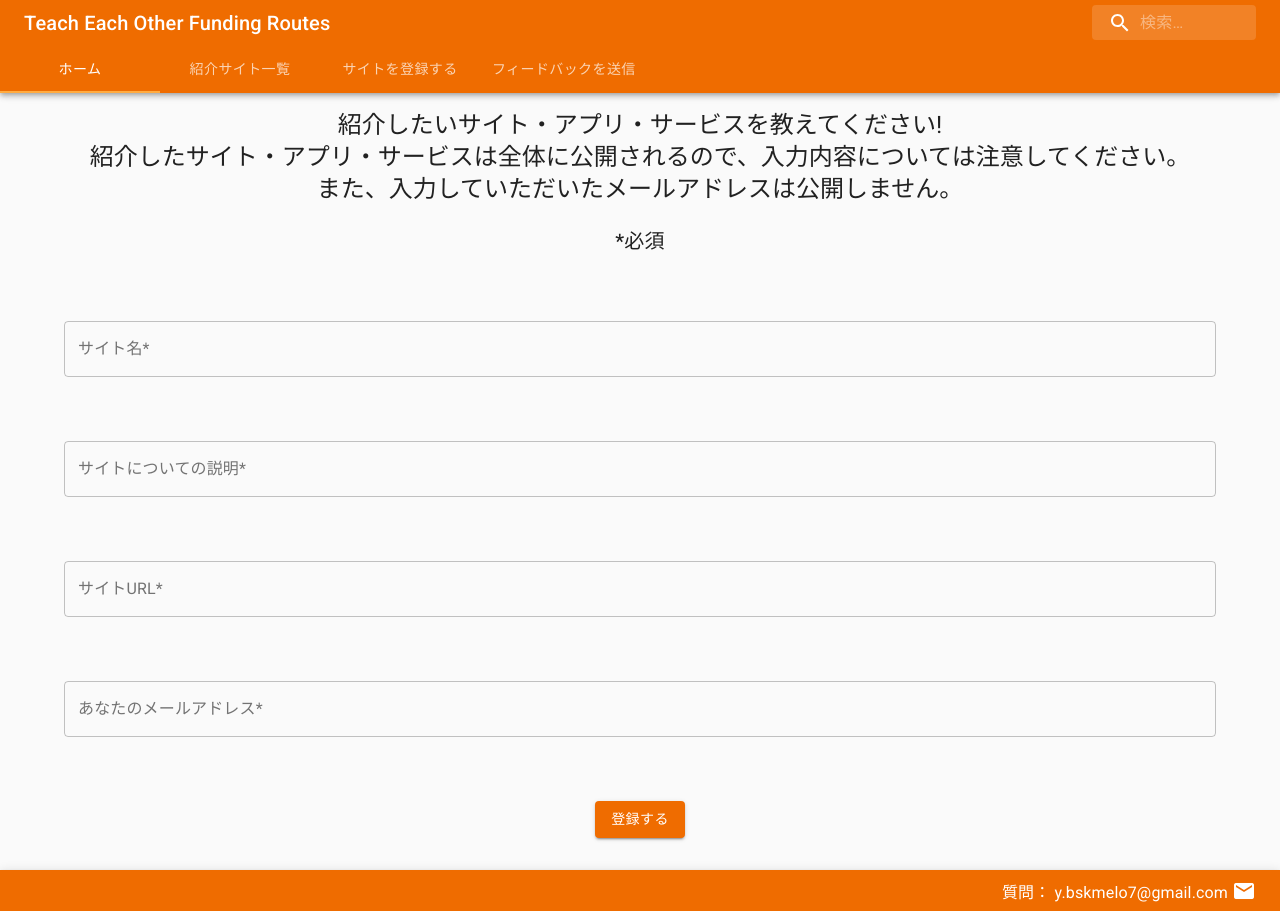
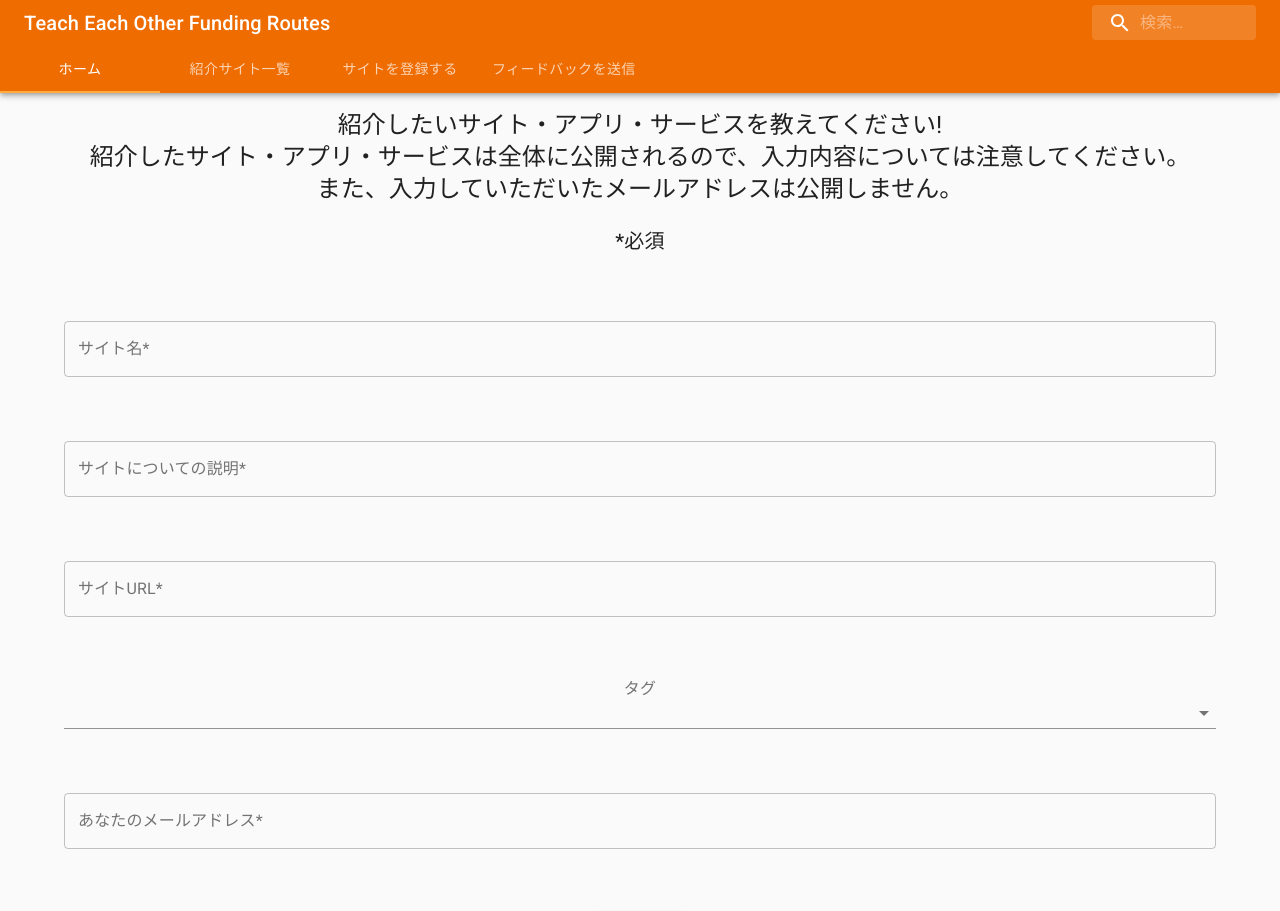
Before and after one commit to Ysy-g54/one-on-one-games, a React (Create React App) app: page /site-registration in a window 1280 px wide. Shown: the top 911 px of the page. Built offline with nearby package versions, Linux system fonts and the light colour scheme.

Commit message:
タグ情報を登録できるように実装 #28

```diff
--- a/src/components/SiteRegistration.tsx
+++ b/src/components/SiteRegistration.tsx
@@ -4,8 +4,11 @@ import {
   Box,
   Button,
   CircularProgress,
+  MenuItem,
   Snackbar,
+  Select,
   IconButton,
+  InputLabel,
   TextField,
   Typography,
 } from "@material-ui/core";
@@ -46,6 +49,7 @@ export interface State {
     siteNm: string;
     description: string;
     siteUrl: string;
+    tag: string;
     mail: string;
   };
 }
@@ -58,6 +62,7 @@ export default function SiteRegistration() {
     siteNm: "",
     description: "",
     siteUrl: "",
+    tag: "",
     mail: "",
   });
   const [messageInfo, setMessageInfo] = React.useState<
@@ -87,6 +92,7 @@ export default function SiteRegistration() {
       params.append("description", form.description);
       params.append("siteUrl", form.siteUrl);
       params.append("mail", form.mail);
+      params.append("tag", form.tag);
       axios
         .post(
           "https://cors-anywhere.herokuapp.com/https://script.google.com/macros/s/AKfycbwaWeRmmrACLAHh_7dxHT0bOwmQWF-hlvzTw2QwUNIpwH3BeXao/exec",
@@ -102,6 +108,7 @@ export default function SiteRegistration() {
             siteNm: "",
             description: "",
             siteUrl: "",
+            tag: "",
             mail: "",
           });
           setLoading(false);
@@ -184,6 +191,14 @@ export default function SiteRegistration() {
         />
       </Box>
       <Box m={8}>
+        <InputLabel>タグ</InputLabel>
+        <Select name="tag" fullWidth value={form.tag} onChange={updateItem}>
+          <MenuItem value="">なし</MenuItem>
+          <MenuItem value={"飲食店"}>飲食店</MenuItem>
+          <MenuItem value={"NPO"}>NPO</MenuItem>
+        </Select>
+      </Box>
+      <Box m={8}>
         <TextField
           label="あなたのメールアドレス*"
           name="mail"
```
